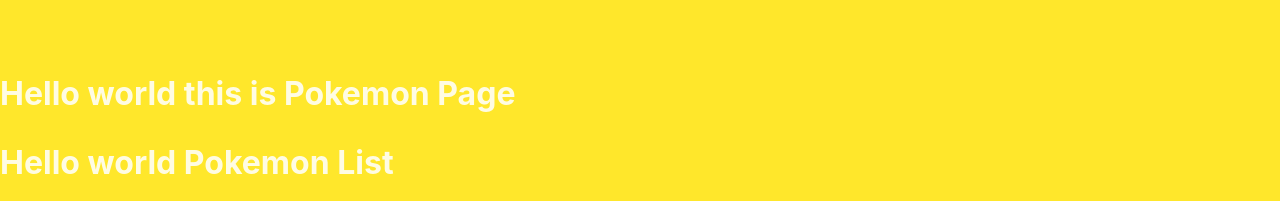
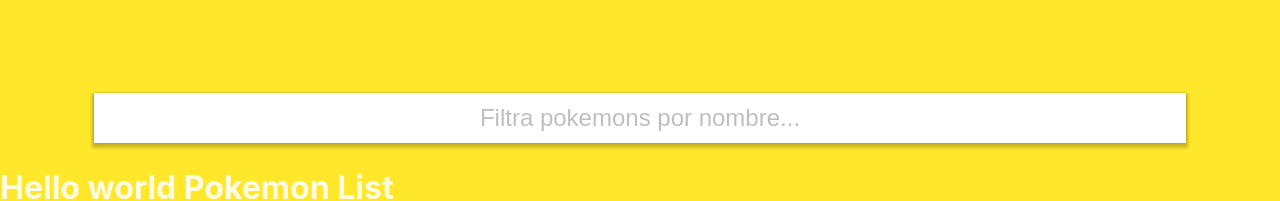
Before and after one commit to pau13-loop/pokemon-prueba-adalab, a React (Vite) app: page / in a window 1280 px wide. Shown: the part 237-438 px from the top of the page. Built offline with nearby package versions, Linux system fonts and the light colour scheme.

Commit message:
feat: :sparkles: Implementamos componente Input

```diff
--- /dev/null
+++ b/src/components/input/index.ts
@@ -0,0 +1 @@
+export * from './input';
--- /dev/null
+++ b/src/components/input/input.tsx
@@ -0,0 +1,34 @@
+import { FC, useState } from "react";
+import './styles.scss';
+
+interface IProps {
+  name: string;
+  placeholder: string;
+  inputType?: React.HTMLInputTypeAttribute;
+  onInput: (event: any) => void;
+}
+
+// Add width and height dynamically with props
+// Revisar box shadow
+const Input: FC<IProps> = (props) => {
+  const { name, placeholder, inputType = "text", onInput } = props;
+  const [filterValue, setFilterValue] = useState<string>('');
+
+  const handleFilterValue = (event: any) => {
+    setFilterValue(event.target.value);
+    onInput(event);
+  };
+
+  return (
+    <input
+      name={name}
+      value={filterValue}
+      type={inputType}
+      onInput={handleFilterValue}
+      placeholder={placeholder}
+      className="w-85 h3 textCenter fs-md input"
+    />
+  )
+};
+
+export { Input };
--- /dev/null
+++ b/src/components/input/styles.scss
@@ -0,0 +1,13 @@
+@use '../../index';
+
+.input {
+  background-color: index.$white;
+  color: index.$black;
+  border: none;
+  box-shadow: rgba(0, 0, 0, 0.2) 0px 3px 3px 2px, rgba(0, 0, 0, 0.19) 0px 0px 3px 0px;
+}
+
+.input::placeholder {
+  opacity: 0.5;
+  color: grey;
+}
--- a/src/pages/pokemon/pokemon.tsx
+++ b/src/pages/pokemon/pokemon.tsx
@@ -1,12 +1,27 @@
-import { PokemonDetail } from "./components/pokemon-detail/pokemon-detail";
+import { useState } from "react";
+import { PokemonDetail } from "./components/pokemon-card/pokemon-card";
 import { PokemonList } from "./components/pokemon-list/pokemon-list";
+import { Input } from "../../components/input";
 
 
 const Pokemon = () => {
+  const [filterValue, setFilterValue] = useState<string>('');
+
+  const handleFilter = (value: string) => {
+    setFilterValue(value);
+  }
+
+
 
   return (
     <>
-      <h1>Hello world this is Pokemon Page</h1>
+      <div className="flex flexCenter">
+        <Input
+          name="Filtro pokemons"
+          placeholder="Filtra pokemons por nombre..."
+          onInput={handleFilter}
+        />
+      </div>
 
       <PokemonList />
       <PokemonDetail />
```
